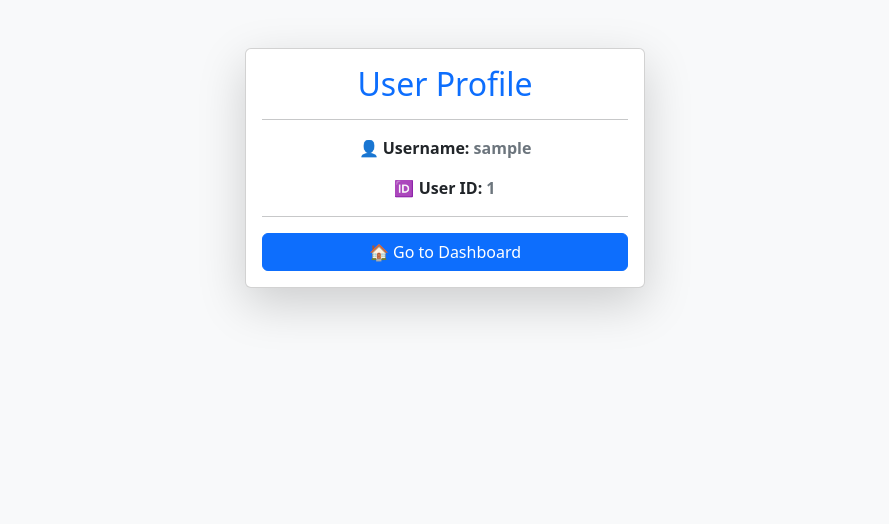
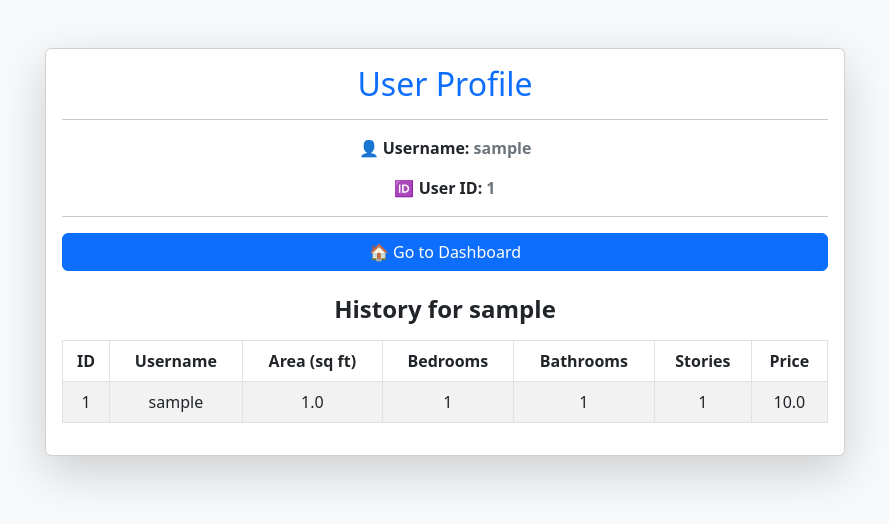
Before and after one commit to vachan-maker/House-price-prediction, a Flask app: page /profile in a window 1280 px wide. Shown: the top 524 px of the page, without its empty margins (195-1084 px from the left). Run offline with Flask 3, Linux system fonts and the light colour scheme; a user stored in the database is signed in; tables that the repository leaves empty hold one stand-in row (values such as "Sample post"); parts of the project's set-up code (start-up, migrations or seed data) failed here and were passed over.

```diff
--- a/app.py
+++ b/app.py
@@ -41,6 +41,16 @@ def init_db():
                         id INTEGER PRIMARY KEY AUTOINCREMENT,
                         username TEXT UNIQUE NOT NULL,
                         password TEXT NOT NULL)''')
+
+        cur.execute('''CREATE TABLE IF NOT EXISTS history (
+                        id INTEGER PRIMARY KEY AUTOINCREMENT,
+                        username TEXT NOT NULL,
+                        area REAL NOT NULL,
+                        bedrooms INTEGER NOT NULL,
+                        bathrooms INTEGER NOT NULL,
+                        stories INTEGER NOT NULL,
+                        price REAL NOT NULL
+                    )''')
         con.commit()
 
 init_db()
@@ -87,7 +97,7 @@ def login():
 
     return render_template("login.html")
 
-# Load trained model
+
 with open("model/model.pkl", "rb") as f:
     model = pickle.load(f)
 
@@ -99,7 +109,17 @@ def home():
 @app.route("/profile")
 @login_required
 def profile():
-    return render_template("myprofile.html",user=current_user)
+
+    conn = sqlite3.connect('database.db')
+    cursor = conn.cursor()
+    cursor.execute('''
+        SELECT id, username, area, bedrooms, bathrooms, stories,price
+        FROM history
+        WHERE username = ?
+    ''', (current_user.username,))
+    history = cursor.fetchall()
+    cursor.close()
+    return render_template("myprofile.html",user=current_user,history=history)
 
 @app.route("/house_price_prediction")
 @login_required
@@ -119,18 +139,25 @@ def predict():
         stories = int(data["stories"])
 
         # Prepare input
-        features = np.array([[area, bedrooms, bathrooms,stories]])
+        features = np.array([[area, bedrooms, bathrooms, stories]])
 
         # Predict price
         predicted_price = model.predict(features)[0]
+
+        # Insert prediction into the history table
+        con = sqlite3.connect('database.db')
+        cur = con.cursor()
+        cur.execute(
+            "INSERT INTO history (username, area, bedrooms, bathrooms, stories, price) VALUES (?, ?, ?, ?, ?, ?)",
+            (current_user.username, area, bedrooms, bathrooms, stories, predicted_price)
+        )
+        con.commit()
+        con.close()
 
         return render_template("result.html", price=round(predicted_price, 2))
 
     except Exception as e:
         return render_template("result.html", error=str(e))
 
-    except Exception as e:
-        return jsonify({"error": str(e)})
-
 if __name__ == "__main__":
     app.run(debug=True)
--- a/templates/myprofile.html
+++ b/templates/myprofile.html
@@ -7,18 +7,48 @@
     <link rel="stylesheet" href="https://cdn.jsdelivr.net/npm/bootstrap@5.3.0/dist/css/bootstrap.min.css">
 </head>
 <body class="bg-light">
-
     <div class="container mt-5">
-        <div class="card shadow-lg mx-auto" style="max-width: 400px;">
+        <div class="card shadow-lg mx-auto" style="max-width: 800px;">
             <div class="card-body text-center">
                 <h2 class="card-title text-primary">User Profile</h2>
                 <hr>
                 <p class="fw-bold">👤 Username: <span class="text-secondary">{{ user.username }}</span></p>
                 <p class="fw-bold">🆔 User ID: <span class="text-secondary">{{ user.id }}</span></p>
                 <hr>
-                <div class="d-grid gap-2">
+                <div class="d-grid gap-2 mb-4">
                     <a href="{{ url_for('house_price_prediction') }}" class="btn btn-primary">🏠 Go to Dashboard</a>
                 </div>
+                <h4 class="fw-bold">History for {{ user.username }}</h4>
+                {% if history %}
+                    <table class="table table-striped table-bordered mt-3">
+                        <thead>
+                            <tr>
+                                <th>ID</th>
+                                <th>Username</th>
+                                <th>Area (sq ft)</th>
+                                <th>Bedrooms</th>
+                                <th>Bathrooms</th>
+                                <th>Stories</th>
+                                <th>Price</th>
+                            </tr>
+                        </thead>
+                        <tbody>
+                            {% for h in history %}
+                                <tr>
+                                    <td>{{ h[0] }}</td>
+                                    <td>{{ h[1] }}</td>
+                                    <td>{{ h[2] }}</td>
+                                    <td>{{ h[3] }}</td>
+                                    <td>{{ h[4] }}</td>
+                                    <td>{{ h[5] }}</td>
+                                    <td>{{ h[6] }}</td>
+                                </tr>
+                            {% endfor %}
+                        </tbody>
+                    </table>
+                {% else %}
+                    <p class="text-danger mt-3">No properties found for {{ user.username }}.</p>
+                {% endif %}
             </div>
         </div>
     </div>
```
Also changed, not shown: 2 other files.
